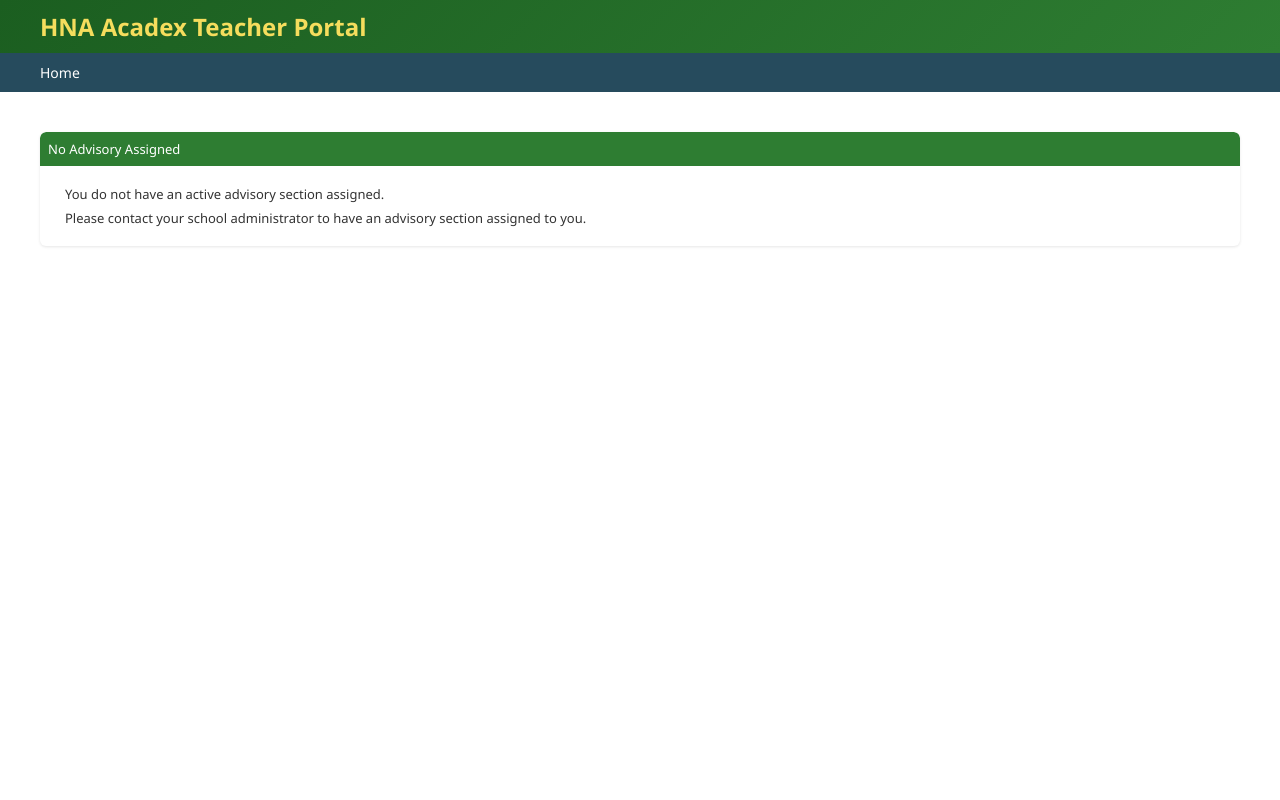
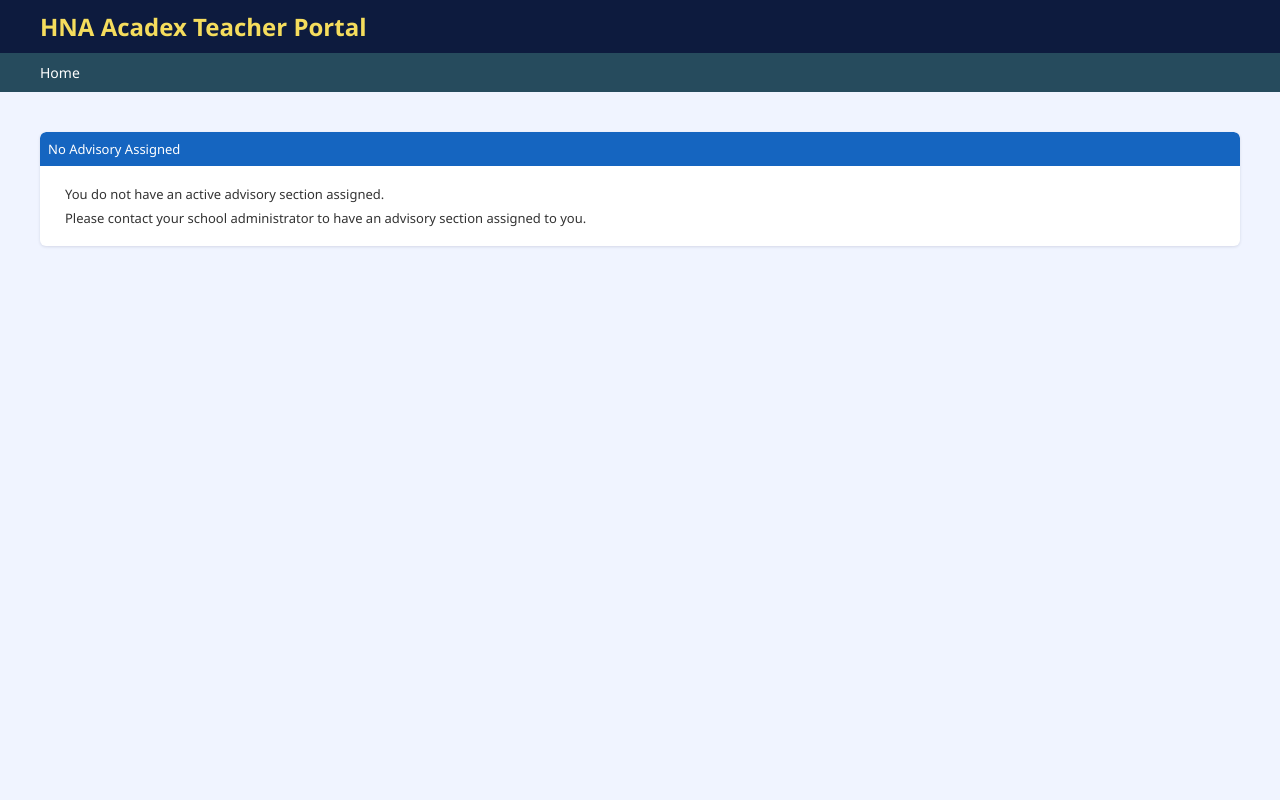
Before and after one commit to jevvii/hna-acadex-backend, a Django app: template core/templates/teacher_portal/index.html in a window 1280 px wide. Run offline with Django 5.2, Linux system fonts and the light colour scheme; the template is opened without the code that fills it, so the values that code supplies are empty; parts of the project's set-up code (start-up, migrations or seed data) failed here and were passed over.

Commit message:
New Theme for Teacher Portal

```diff
--- a/core/templates/teacher_portal/assign_advisory_error.html
+++ b/core/templates/teacher_portal/assign_advisory_error.html
@@ -24,6 +24,6 @@
 
 <div style="margin-top: 20px;">
     <a href="{% url 'teacher_portal:index' %}" class="button" style="color: #fff;">Return to Dashboard</a>
-    <a href="/" style="margin-left: 10px; color: #2e7d32;">← Back to Home</a>
+    <a href="/" style="margin-left: 10px; color: #1565C0;">← Back to Home</a>
 </div>
 {% endblock %}
--- a/core/templates/teacher_portal/base_site.html
+++ b/core/templates/teacher_portal/base_site.html
@@ -3,64 +3,76 @@
 
 {% block extrastyle %}{{ block.super }}
 <style>
-/* Teacher Portal - Advisory Green Theme */
+/* Teacher Portal - Dark Blue Theme */
 :root {
-    --teacher-primary: #2e7d32;
-    --teacher-primary-light: #4caf50;
-    --teacher-primary-dark: #1b5e20;
+    --tp-primary:       #1565C0;
+    --tp-primary-light: #7CA4D4;
+    --tp-primary-dark:  #0D2A6E;
+    --tp-midnight:      #0D1B3E;
+    --tp-deep:          #112559;
+    --tp-frost:         #90BEF7;
+    --tp-azure:         #DBEAFE;
+    --tp-ghost:         #F0F4FF;
+    --tp-mist:          #C8D8F0;
+    --tp-slate:         #1A2F5A;
+}
+
+/* Page background */
+body.change-list, body.change-form, body {
+    background-color: #F0F4FF;
 }
 
 /* Override admin colors with teacher portal theme */
 #header {
-    background: linear-gradient(135deg, var(--teacher-primary-dark) 0%, var(--teacher-primary) 100%);
+    background: #0D1B3E;
 }
 
 .module h2, .module caption, .inline-group h2 {
-    background: var(--teacher-primary);
+    background: var(--tp-primary);
 }
 
 a:link, a:visited {
-    color: var(--teacher-primary);
+    color: var(--tp-primary);
 }
 
 a:hover {
-    color: var(--teacher-primary-dark);
+    color: var(--tp-primary-dark);
 }
 
 /* Buttons with visible white text */
 .button, input[type="submit"], input[type="button"], .submit-row input, a.button {
-    background: var(--teacher-primary) !important;
-    border-color: var(--teacher-primary-dark) !important;
+    background: var(--tp-primary) !important;
+    border-color: var(--tp-primary-dark) !important;
     color: #fff !important;
 }
 
 .button:hover, input[type="submit"]:hover, input[type="button"]:hover, a.button:hover {
-    background: var(--teacher-primary-dark) !important;
+    background: var(--tp-primary-dark) !important;
     color: #fff !important;
 }
 
 .button.default, input[type="submit"].default {
-    background: var(--teacher-primary) !important;
+    background: var(--tp-primary) !important;
 }
 
 /* Advisory context banner */
 .advisory-banner {
-    background: linear-gradient(135deg, #e8f5e9 0%, #c8e6c9 100%);
-    border-bottom: 1px solid #a5d6a7;
+    background: #112559;
+    border-bottom: 1px solid #1E3A6E;
     padding: 10px 20px;
     font-size: 14px;
-    color: #1b5e20;
+    color: #7CA4D4;
 }
 
 .advisory-banner strong {
-    color: var(--teacher-primary-dark);
+    color: #90BEF7;
 }
 
 /* Improved module styling */
 .module {
     border-radius: 6px;
     overflow: hidden;
-    box-shadow: 0 1px 3px rgba(0,0,0,0.1);
+    box-shadow: 0 1px 3px rgba(13, 27, 62, 0.12);
 }
 
 .module h2 {
@@ -69,8 +81,8 @@ a:hover {
 
 /* Table row hover with accent */
 tbody tr:hover {
-    background: #f1f8f2;
-    border-left: 3px solid var(--teacher-primary);
+    background: #DBEAFE;
+    border-left: 3px solid var(--tp-primary);
 }
 
 /* Site name styling */
@@ -89,7 +101,7 @@ tbody tr:hover {
 }
 
 #logout-form button:hover {
-    color: #c8e6c9 !important;
+    color: #90BEF7 !important;
 }
 
 /* User tools styling */
@@ -99,6 +111,13 @@ tbody tr:hover {
 
 .advisory-name {
     color: #fff;
+}
+
+/* Input focus styling */
+input[type="text"]:focus, input[type="email"]:focus, input[type="password"]:focus,
+input[type="number"]:focus, input[type="search"]:focus, select:focus, textarea:focus {
+    border-color: var(--tp-primary);
+    box-shadow: 0 0 0 2px rgba(21, 101, 192, 0.2);
 }
 </style>
 {% endblock %}
--- a/core/templates/teacher_portal/index.html
+++ b/core/templates/teacher_portal/index.html
@@ -14,19 +14,19 @@
 {# Stats Cards Row #}
 <div style="display: grid; grid-template-columns: repeat(4, 1fr); gap: 15px; margin-bottom: 20px;">
     <div class="module" style="padding: 15px; text-align: center;">
-        <div style="font-size: 24px; font-weight: bold; color: var(--teacher-primary, #4F46E5);">{{ total_enrollments }}</div>
+        <div style="font-size: 24px; font-weight: bold; color: var(--tp-primary, #1565C0);">{{ total_enrollments }}</div>
         <div style="color: #666;">Total Enrollments</div>
     </div>
     <div class="module" style="padding: 15px; text-align: center;">
-        <div style="font-size: 24px; font-weight: bold; color: var(--teacher-primary, #4F46E5);">{{ total_students }}</div>
+        <div style="font-size: 24px; font-weight: bold; color: var(--tp-primary, #1565C0);">{{ total_students }}</div>
         <div style="color: #666;">Total Students</div>
     </div>
     <div class="module" style="padding: 15px; text-align: center;">
-        <div style="font-size: 24px; font-weight: bold; color: var(--teacher-primary, #4F46E5);">{{ irregular_students }}</div>
+        <div style="font-size: 24px; font-weight: bold; color: var(--tp-primary, #1565C0);">{{ irregular_students }}</div>
         <div style="color: #666;">Irregular Students</div>
     </div>
     <div class="module" style="padding: 15px; text-align: center;">
-        <div style="font-size: 24px; font-weight: bold; color: var(--teacher-primary, #4F46E5);">{{ active_enrollments }}</div>
+        <div style="font-size: 24px; font-weight: bold; color: var(--tp-primary, #1565C0);">{{ active_enrollments }}</div>
         <div style="color: #666;">Active Enrollments</div>
     </div>
 </div>
--- a/core/templates/teacher_portal/sis_import/import_courses.html
+++ b/core/templates/teacher_portal/sis_import/import_courses.html
@@ -15,7 +15,7 @@
 {% if teacher_advisory %}
 <div class="module" style="margin-bottom: 20px;">
     <h2>Advisory Context</h2>
-    <div class="form-row" style="padding: 15px; background: #e8f5e9; border-radius: 4px;">
+    <div class="form-row" style="padding: 15px; background: #E8F0FE; border-radius: 4px; border-left: 3px solid #1565C0;">
         <p style="margin: 0;">
             <strong>Importing courses for advisory:</strong>
             {{ teacher_advisory.section.name }} ({{ teacher_advisory.school_year }})
@@ -60,7 +60,7 @@
     <h2>Validation Results</h2>
     <div style="padding: 15px;">
         {% if validation_result.is_valid %}
-        <p style="color: green;"><strong>All rows valid!</strong> Ready to import.</p>
+        <p style="color: #388E3C;"><strong>All rows valid!</strong> Ready to import.</p>
         {% else %}
         <p style="color: red;"><strong>{{ validation_result.error_count }} error(s) found.</strong></p>
         {% endif %}
@@ -113,7 +113,7 @@
         <p>{{ result.message }}</p>
 
         {% if result.created_count > 0 %}
-        <h3 style="color: green; margin-top: 15px;">Created ({{ result.created_count }})</h3>
+        <h3 style="color: #388E3C; margin-top: 15px;">Created ({{ result.created_count }})</h3>
         <ul>
         {% for row in result.created %}
             <li>{{ row.message }}</li>
--- a/core/templates/teacher_portal/sis_import/import_enrollments.html
+++ b/core/templates/teacher_portal/sis_import/import_enrollments.html
@@ -15,7 +15,7 @@
 {% if teacher_advisory %}
 <div class="module" style="margin-bottom: 20px;">
     <h2>Advisory Context</h2>
-    <div class="form-row" style="padding: 15px; background: #e8f5e9; border-radius: 4px;">
+    <div class="form-row" style="padding: 15px; background: #E8F0FE; border-radius: 4px; border-left: 3px solid #1565C0;">
         <p style="margin: 0;">
             <strong>Importing enrollments for advisory:</strong>
             {{ teacher_advisory.section.name }} ({{ teacher_advisory.school_year }})
@@ -57,7 +57,7 @@
     <h2>Validation Results</h2>
     <div style="padding: 15px;">
         {% if validation_result.is_valid %}
-        <p style="color: green;"><strong>All rows valid!</strong> Ready to import.</p>
+        <p style="color: #388E3C;"><strong>All rows valid!</strong> Ready to import.</p>
         {% else %}
         <p style="color: red;"><strong>{{ validation_result.error_count }} error(s) found.</strong></p>
         {% endif %}
@@ -110,7 +110,7 @@
         <p>{{ result.message }}</p>
 
         {% if result.created_count > 0 %}
-        <h3 style="color: green; margin-top: 15px;">Created ({{ result.created_count }})</h3>
+        <h3 style="color: #388E3C; margin-top: 15px;">Created ({{ result.created_count }})</h3>
         <ul>
         {% for row in result.created %}
             <li>{{ row.message }}</li>
--- a/core/templates/teacher_portal/sis_import/import_users.html
+++ b/core/templates/teacher_portal/sis_import/import_users.html
@@ -15,7 +15,7 @@
 {% if teacher_advisory %}
 <div class="module" style="margin-bottom: 20px;">
     <h2>Advisory Context</h2>
-    <div class="form-row" style="padding: 15px; background: #e8f5e9; border-radius: 4px;">
+    <div class="form-row" style="padding: 15px; background: #E8F0FE; border-radius: 4px; border-left: 3px solid #1565C0;">
         <p style="margin: 0;">
             <strong>Importing students for advisory:</strong>
             {{ teacher_advisory.section.name }} ({{ teacher_advisory.school_year }})
@@ -57,7 +57,7 @@
     <h2>Validation Results</h2>
     <div style="padding: 15px;">
         {% if validation_result.is_valid %}
-        <p style="color: green;"><strong>All rows valid!</strong> Ready to import.</p>
+        <p style="color: #388E3C;"><strong>All rows valid!</strong> Ready to import.</p>
         {% else %}
         <p style="color: red;"><strong>{{ validation_result.error_count }} error(s) found.</strong></p>
         {% endif %}
@@ -110,7 +110,7 @@
         <p>{{ result.message }}</p>
 
         {% if result.created_count > 0 %}
-        <h3 style="color: green; margin-top: 15px;">Created ({{ result.created_count }})</h3>
+        <h3 style="color: #388E3C; margin-top: 15px;">Created ({{ result.created_count }})</h3>
         <ul>
         {% for row in result.created %}
             <li>{{ row.message }}</li>
--- a/core/templates/teacher_portal/sis_import/index.html
+++ b/core/templates/teacher_portal/sis_import/index.html
@@ -14,7 +14,7 @@
 {% if teacher_advisory %}
 <div class="module" style="margin-bottom: 20px;">
     <h2>Advisory Context</h2>
-    <div class="form-row" style="padding: 15px; background: #e8f5e9; border-radius: 4px;">
+    <div class="form-row" style="padding: 15px; background: #E8F0FE; border-radius: 4px; border-left: 3px solid #1565C0;">
         <p style="margin: 0;">
             <strong>Importing for advisory:</strong>
             {{ teacher_advisory.section.name }} ({{ teacher_advisory.school_year }})
```
Also changed, not shown: core/templates/teacher_portal/login.html (+14 -14 lines).
